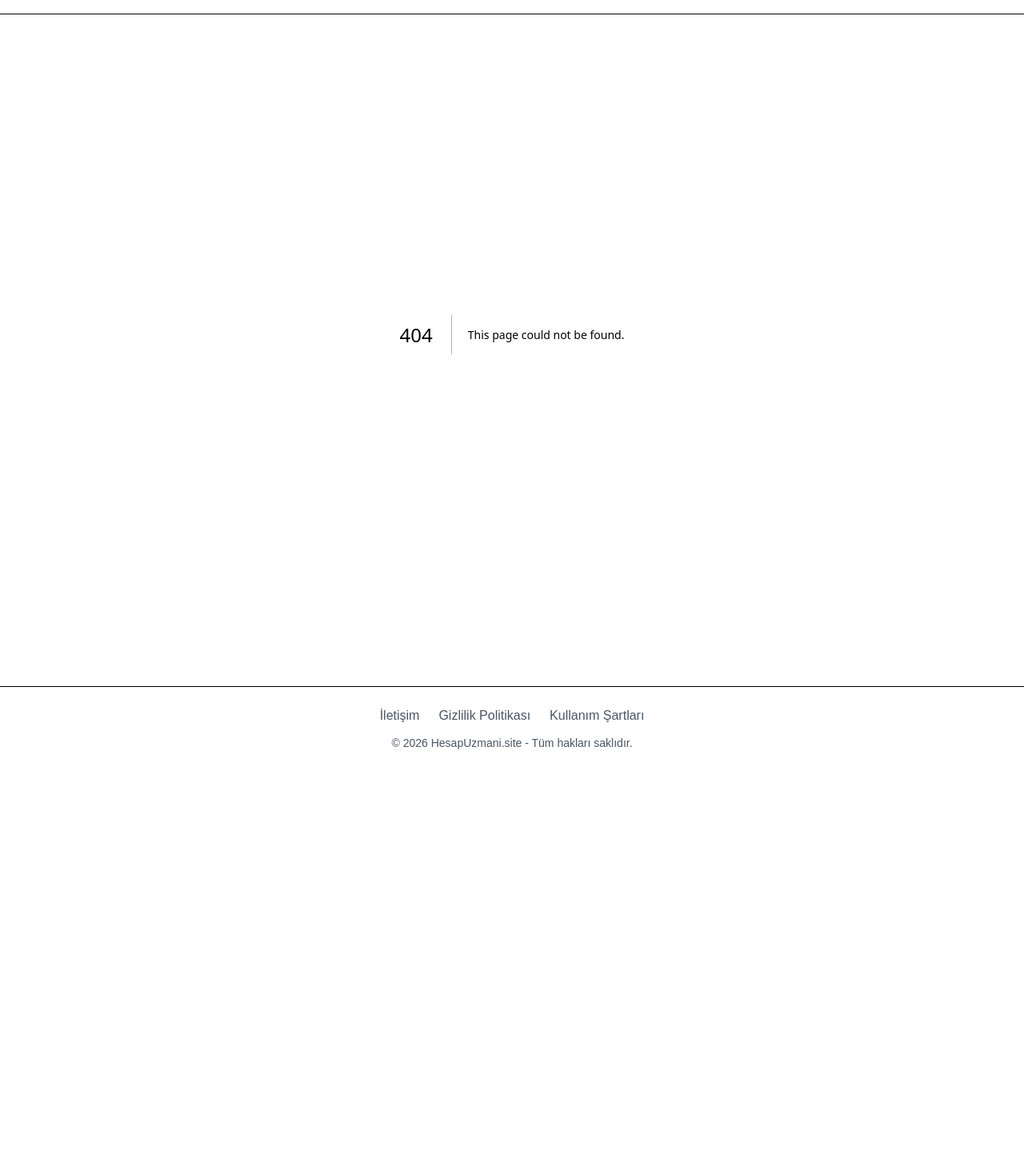
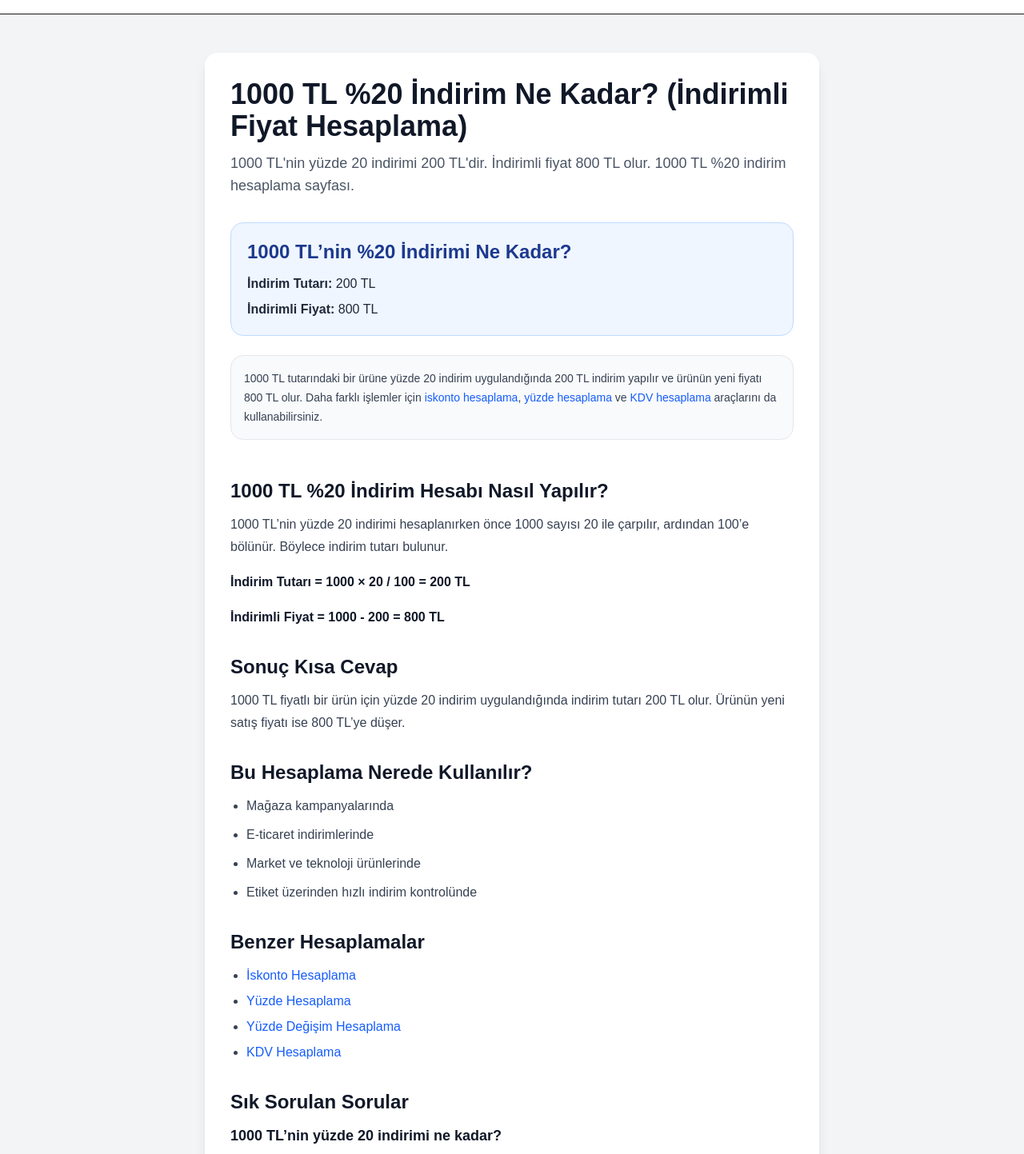
Before and after one commit to erkanckr455/kolayhesapla, a Next.js app: page /1000-tl-yuzde-20-indirim in a window 1280 px wide. Before the commit this address had no page. Shown: the part 43-1486 px from the top of the page at 80% size. Before the commit the page ends 1006 px from the top, so only its background shows below. Built offline with nearby package versions, Linux system fonts and the light colour scheme.

Commit message:
1000 tl %20 indirim sayfası eklendi

```diff
--- /dev/null
+++ b/app/1000-tl-yuzde-20-indirim/page.tsx
@@ -0,0 +1,188 @@
+"use client"
+
+import Script from "next/script"
+import CalculatorLayout from "../components/CalculatorLayout"
+
+export default function Indirim1000Tl20Page() {
+  const faqSchema = {
+    "@context": "https://schema.org",
+    "@type": "FAQPage",
+    mainEntity: [
+      {
+        "@type": "Question",
+        name: "1000 TL'nin yüzde 20 indirimi ne kadar?",
+        acceptedAnswer: {
+          "@type": "Answer",
+          text: "1000 TL'nin yüzde 20 indirimi 200 TL'dir. İndirimli fiyat ise 800 TL olur.",
+        },
+      },
+      {
+        "@type": "Question",
+        name: "Yüzde 20 indirim nasıl hesaplanır?",
+        acceptedAnswer: {
+          "@type": "Answer",
+          text: "Ürün fiyatı 20 ile çarpılır ve 100'e bölünür. Bulunan indirim tutarı ana fiyattan çıkarılır.",
+        },
+      },
+      {
+        "@type": "Question",
+        name: "1000 TL ürün 200 TL indirim alırsa yeni fiyat kaç olur?",
+        acceptedAnswer: {
+          "@type": "Answer",
+          text: "1000 TL ürün 200 TL indirim alırsa yeni fiyat 800 TL olur.",
+        },
+      },
+    ],
+  }
+
+  return (
+    <>
+      <Script
+        id="indirim-1000-20-faq-schema"
+        type="application/ld+json"
+        dangerouslySetInnerHTML={{ __html: JSON.stringify(faqSchema) }}
+      />
+
+      <CalculatorLayout
+        title="1000 TL %20 İndirim Ne Kadar? (İndirimli Fiyat Hesaplama)"
+        description="1000 TL'nin yüzde 20 indirimi 200 TL'dir. İndirimli fiyat 800 TL olur. 1000 TL %20 indirim hesaplama sayfası."
+      >
+        <div className="space-y-6">
+          <div className="rounded-2xl border border-blue-200 bg-blue-50 p-5">
+            <h2 className="mb-3 text-2xl font-bold text-blue-900">
+              1000 TL’nin %20 İndirimi Ne Kadar?
+            </h2>
+
+            <p className="mb-2 text-gray-800">
+              <strong>İndirim Tutarı:</strong> 200 TL
+            </p>
+
+            <p className="text-gray-800">
+              <strong>İndirimli Fiyat:</strong> 800 TL
+            </p>
+          </div>
+
+          <p className="rounded-2xl border border-gray-200 bg-gray-50 p-4 text-sm leading-6 text-gray-700">
+            1000 TL tutarındaki bir ürüne yüzde 20 indirim uygulandığında 200 TL indirim yapılır
+            ve ürünün yeni fiyatı 800 TL olur. Daha farklı işlemler için{" "}
+            <a href="/iskonto-hesaplama" className="text-blue-600 hover:underline">
+              iskonto hesaplama
+            </a>
+            ,{" "}
+            <a href="/yuzde-hesaplama" className="text-blue-600 hover:underline">
+              yüzde hesaplama
+            </a>{" "}
+            ve{" "}
+            <a href="/kdv-hesaplama" className="text-blue-600 hover:underline">
+              KDV hesaplama
+            </a>{" "}
+            araçlarını da kullanabilirsiniz.
+          </p>
+        </div>
+
+        <div className="mt-12 space-y-8 text-gray-700 leading-7">
+          <section>
+            <h2 className="mb-3 text-2xl font-bold text-gray-900">
+              1000 TL %20 İndirim Hesabı Nasıl Yapılır?
+            </h2>
+
+            <p className="mb-4">
+              1000 TL’nin yüzde 20 indirimi hesaplanırken önce 1000 sayısı 20 ile çarpılır,
+              ardından 100’e bölünür. Böylece indirim tutarı bulunur.
+            </p>
+
+            <p className="mb-4 font-semibold text-gray-900">
+              İndirim Tutarı = 1000 × 20 / 100 = 200 TL
+            </p>
+
+            <p className="font-semibold text-gray-900">
+              İndirimli Fiyat = 1000 - 200 = 800 TL
+            </p>
+          </section>
+
+          <section>
+            <h2 className="mb-3 text-2xl font-bold text-gray-900">
+              Sonuç Kısa Cevap
+            </h2>
+
+            <p>
+              1000 TL fiyatlı bir ürün için yüzde 20 indirim uygulandığında indirim tutarı 200 TL
+              olur. Ürünün yeni satış fiyatı ise 800 TL’ye düşer.
+            </p>
+          </section>
+
+          <section>
+            <h2 className="mb-3 text-2xl font-bold text-gray-900">
+              Bu Hesaplama Nerede Kullanılır?
+            </h2>
+
+            <ul className="ml-5 list-disc space-y-2">
+              <li>Mağaza kampanyalarında</li>
+              <li>E-ticaret indirimlerinde</li>
+              <li>Market ve teknoloji ürünlerinde</li>
+              <li>Etiket üzerinden hızlı indirim kontrolünde</li>
+            </ul>
+          </section>
+
+          <section>
+            <h2 className="mb-3 text-2xl font-bold text-gray-900">
+              Benzer Hesaplamalar
+            </h2>
+
+            <ul className="ml-5 list-disc space-y-1">
+              <li>
+                <a href="/iskonto-hesaplama" className="text-blue-600 hover:underline">
+                  İskonto Hesaplama
+                </a>
+              </li>
+              <li>
+                <a href="/yuzde-hesaplama" className="text-blue-600 hover:underline">
+                  Yüzde Hesaplama
+                </a>
+              </li>
+              <li>
+                <a href="/yuzde-degisim-hesaplama" className="text-blue-600 hover:underline">
+                  Yüzde Değişim Hesaplama
+                </a>
+              </li>
+              <li>
+                <a href="/kdv-hesaplama" className="text-blue-600 hover:underline">
+                  KDV Hesaplama
+                </a>
+              </li>
+            </ul>
+          </section>
+
+          <section>
+            <h2 className="mb-3 text-2xl font-bold text-gray-900">
+              Sık Sorulan Sorular
+            </h2>
+
+            <div className="space-y-5">
+              <div>
+                <h3 className="mb-1 text-lg font-semibold text-gray-900">
+                  1000 TL’nin yüzde 20 indirimi ne kadar?
+                </h3>
+                <p>1000 TL’nin yüzde 20 indirimi 200 TL’dir.</p>
+              </div>
+
+              <div>
+                <h3 className="mb-1 text-lg font-semibold text-gray-900">
+                  1000 TL ürünün indirimli fiyatı kaç olur?
+                </h3>
+                <p>Yüzde 20 indirim sonrası yeni fiyat 800 TL olur.</p>
+              </div>
+
+              <div>
+                <h3 className="mb-1 text-lg font-semibold text-gray-900">
+                  Yüzde 20 indirim nasıl bulunur?
+                </h3>
+                <p>Fiyat 20 ile çarpılır ve 100’e bölünür. Bulunan tutar ana fiyattan çıkarılır.</p>
+              </div>
+            </div>
+          </section>
+        </div>
+      </CalculatorLayout>
+    </>
+  )
+}
```
